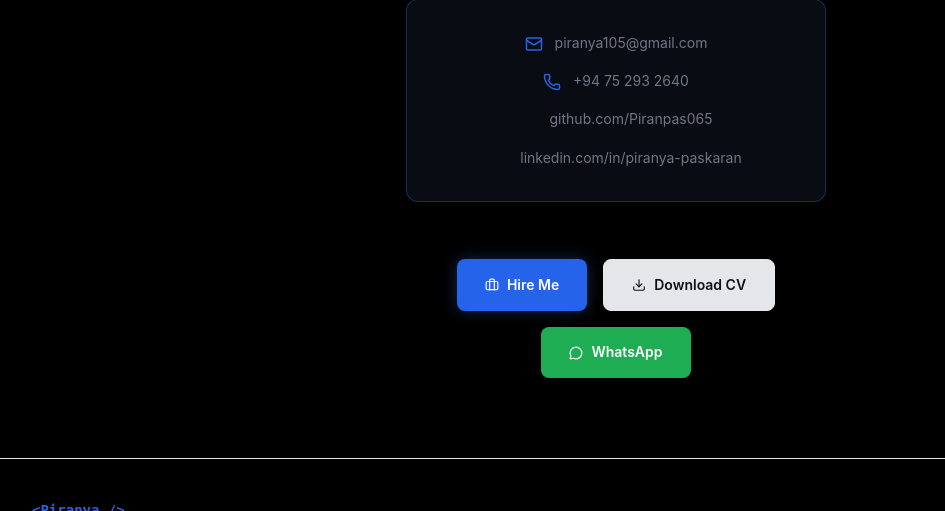
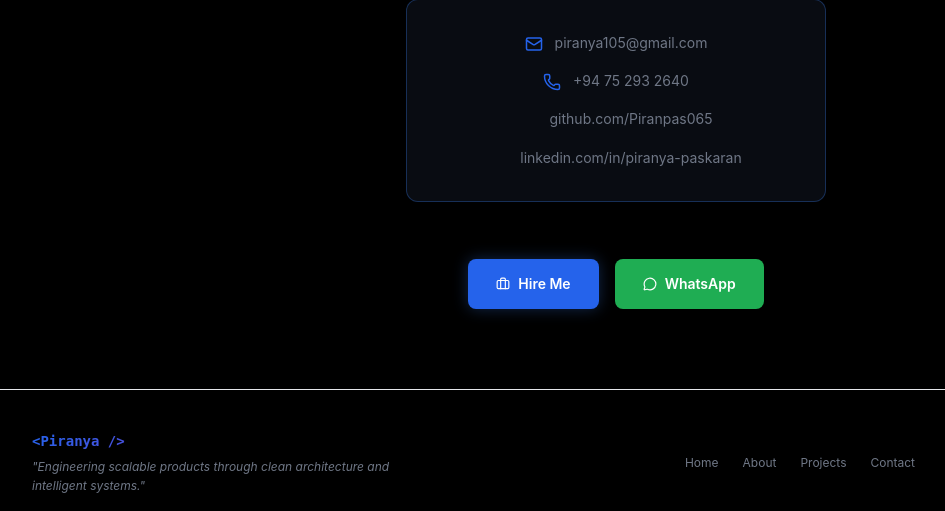
Before and after one commit to Piranpas065/My-portfolio, a Flask app: page / in a window 1280 px wide. Shown: the part 5989-6500 px from the top of the page, without its empty margins (24-969 px from the left). Run offline with Flask 3, Linux system fonts and the light colour scheme.

Commit message:
Remove 'Download CV' button from contact section
delete

```diff
--- a/piranya-portfolio/templates/index.html
+++ b/piranya-portfolio/templates/index.html
@@ -383,7 +383,6 @@
         </div>
         <div class="contact-buttons" style="justify-content:center; gap:1rem; display:flex; flex-wrap:wrap;">
           <a href="#contact" class="btn btn-primary"><i data-lucide="briefcase" style="width:14px;height:14px"></i> Hire Me</a>
-          <a href="#" class="btn btn-secondary"><i data-lucide="download" style="width:14px;height:14px"></i> Download CV</a>
           <a href="https://wa.me/94752932640" target="_blank" class="btn btn-whatsapp"><i data-lucide="message-circle" style="width:14px;height:14px"></i> WhatsApp</a>
         </div>
       </div>
```
